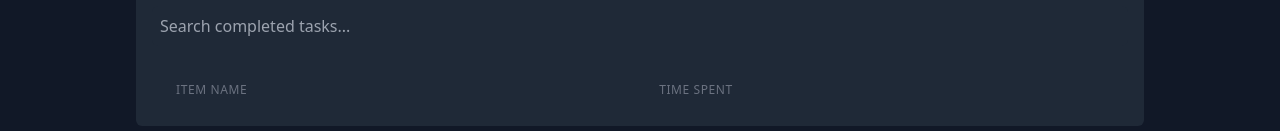
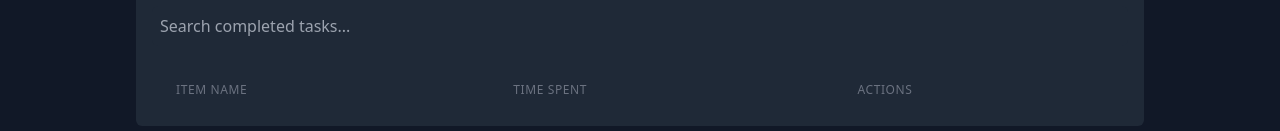
Before and after one commit to AlexZan/task-fusion, a React (Create React App) app: page / in a window 1280 px wide. Shown: the part 675-806 px from the top of the page. Built offline with nearby package versions, Linux system fonts and the light colour scheme.

Commit message:
show undo button in completed tasks table

```diff
--- a/src/components/CompletedTasks.js
+++ b/src/components/CompletedTasks.js
@@ -3,7 +3,7 @@ import useTasks from '../hooks/useTasks';
 import CompletedTasksTable from './CompletedTasksTable';
 
 const CompletedTasks = () => {
-  const { completedTasks } = useTasks();
+  const { completedTasks, uncompleteTask } = useTasks();
   const [filter, setFilter] = useState("");
 
   if (!completedTasks) {
@@ -30,7 +30,7 @@ const CompletedTasks = () => {
       </div>
 
       {/* Table View */}
-      <CompletedTasksTable data={filteredTasks} />
+      <CompletedTasksTable data={filteredTasks} handleUndoCompletion={uncompleteTask} />
     </div>
   );
 };
--- a/src/components/CompletedTasksTable.js
+++ b/src/components/CompletedTasksTable.js
@@ -1,9 +1,12 @@
-import React from 'react';
+import React, { useState } from 'react';
 import { useTable, useSortBy, useFilters } from 'react-table';
-import { FaArrowUp, FaArrowDown } from 'react-icons/fa';
+import { FaArrowUp, FaArrowDown, FaUndo } from 'react-icons/fa';
+
 import { formatTimeSpent } from '../utils/timeUtils';
 
-const CompletedTasksTable = ({ data }) => {
+const CompletedTasksTable = ({ data, handleUndoCompletion }) => {
+    const [hoveredRowId, setHoveredRowId] = React.useState(null);
+
     const columns = React.useMemo(
         () => [
             {
@@ -14,9 +17,19 @@ const CompletedTasksTable = ({ data }) => {
                 Header: 'Time Spent',
                 accessor: 'timeSpent',
                 Cell: ({ value }) => formatTimeSpent(value * 60),
-              }
+            },
+            {
+                Header: 'Actions',
+                Cell: ({ row }) => (
+                    hoveredRowId === row.original.id && (
+                        <button onClick={() => handleUndoCompletion(row.original.id)} className="text-gray-500 hover:text-red-500 duration-300">
+                            <FaUndo size={14}/>
+                        </button>
+                    )
+                )
+            }
         ],
-        []
+        [handleUndoCompletion, hoveredRowId]
     );
 
     const {
@@ -45,7 +58,6 @@ const CompletedTasksTable = ({ data }) => {
                                             : <FaArrowUp />
                                         : ''}
                                 </span>
-
                             </th>
                         ))}
                     </tr>
@@ -55,7 +67,11 @@ const CompletedTasksTable = ({ data }) => {
                 {rows.map(row => {
                     prepareRow(row);
                     return (
-                        <tr {...row.getRowProps()}>
+                        <tr
+                            {...row.getRowProps()}
+                            onMouseEnter={() => setHoveredRowId(row.original.id)}
+                            onMouseLeave={() => setHoveredRowId(null)}
+                        >
                             {row.cells.map(cell => (
                                 <td {...cell.getCellProps()} className="px-6 py-2 whitespace-no-wrap">
                                     {cell.render('Cell')}
```
